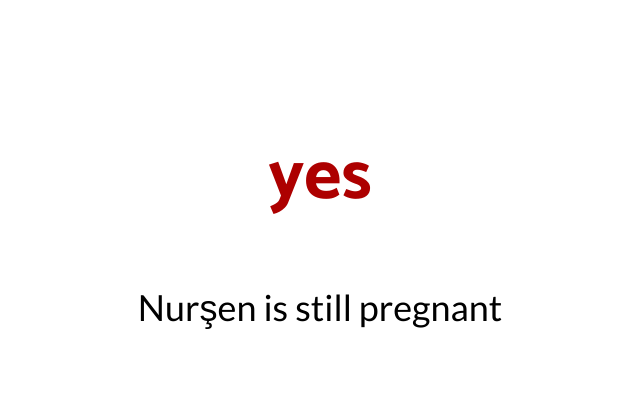
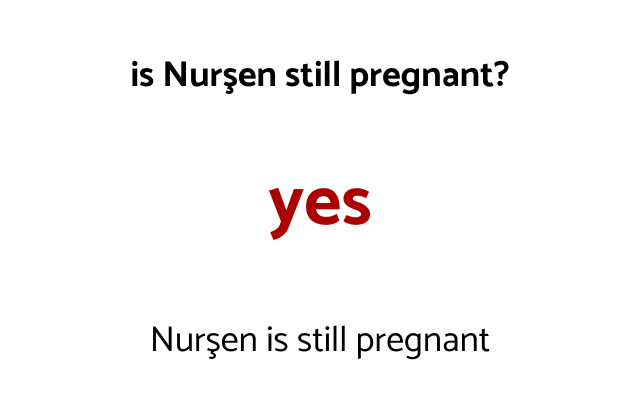
Before and after one commit to aarmea/isnursenstillpregnant.com, a plain HTML site: page index.html in a window 1280 px wide. Shown: the part 182-591 px from the top of the page, without its empty margins (320-960 px from the left). Drawn offline with Linux system fonts and the light colour scheme.

Commit message:
Add title text

```diff
--- a/index.html
+++ b/index.html
@@ -1,21 +1,23 @@
 <!DOCTYPE html>
 <html>
     <head>
-        <title>is Nur&#x015f;en still pregnant</title>
+        <title>is Nur&#x015f;en still pregnant?</title>
         <meta name="viewport" content="width=device-width, initial-scale=1.0, maximum-scale=1">
 <style>
 body, html {
     height: 100%;
     display: grid;
     font-size: 150%;
+    font-family: 'Catamaran', sans-serif;
     margin: 0;
 }
 main {
     margin: auto;
     text-align: center;
 }
-h1 {
-    font-family: 'Catamaran', sans-serif;
+.title {
+    line-height: 1.2;
+    font-size: 100%;
 }
 .yes {
     color: #AD0000;
@@ -23,16 +25,14 @@ h1 {
 .no {
     color: #006600;
 }
-p {
-    font-family: 'Lato', sans-serif;
-}
 </style>
     </head>
     <body>
         <main>
+            <h1 class="title">is Nur&#x015f;en still pregnant?</h1>
             <h1 class="yes">yes</h1>
             <p>Nur&#x015f;en is still pregnant</p>
         </main>
     </body>
-    <link href="https://fonts.googleapis.com/css2?family=Catamaran:wght@700&family=Lato&display=swap" rel="stylesheet">
+    <link href="https://fonts.googleapis.com/css2?family=Catamaran:wght@400;700&display=swap" rel="stylesheet">
 </html>
```
